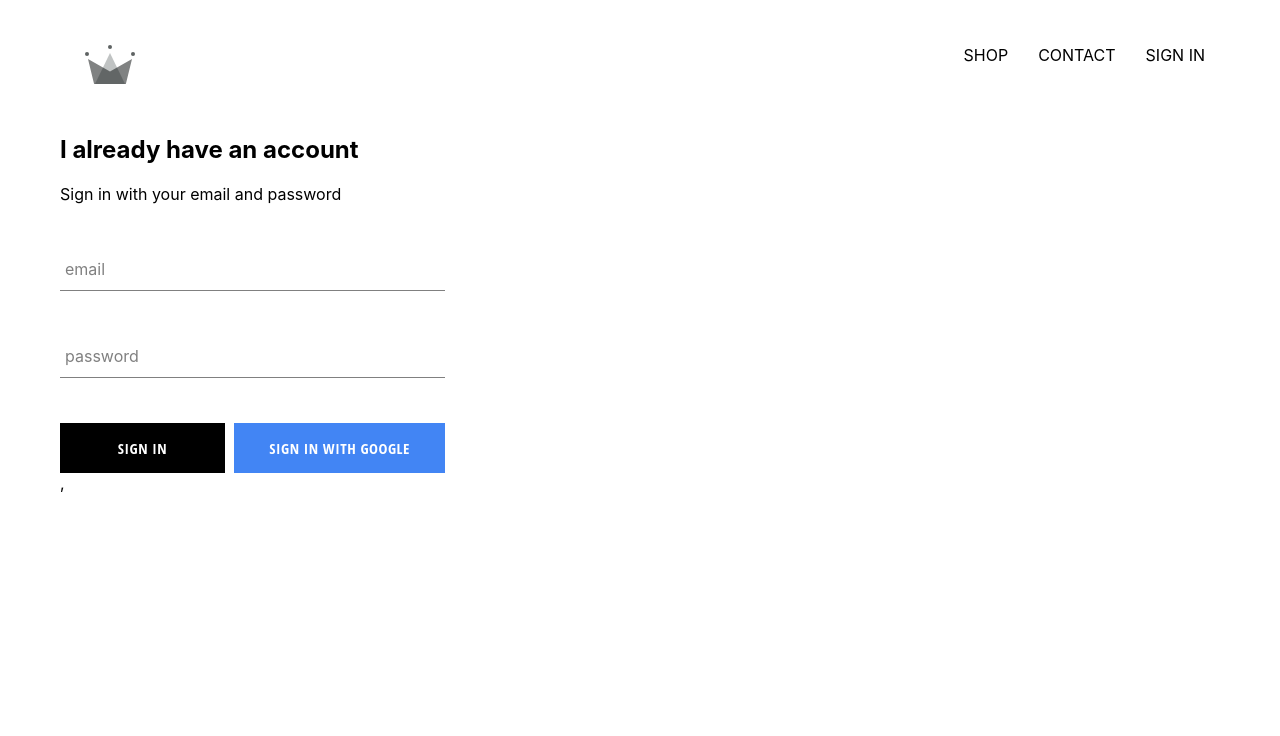
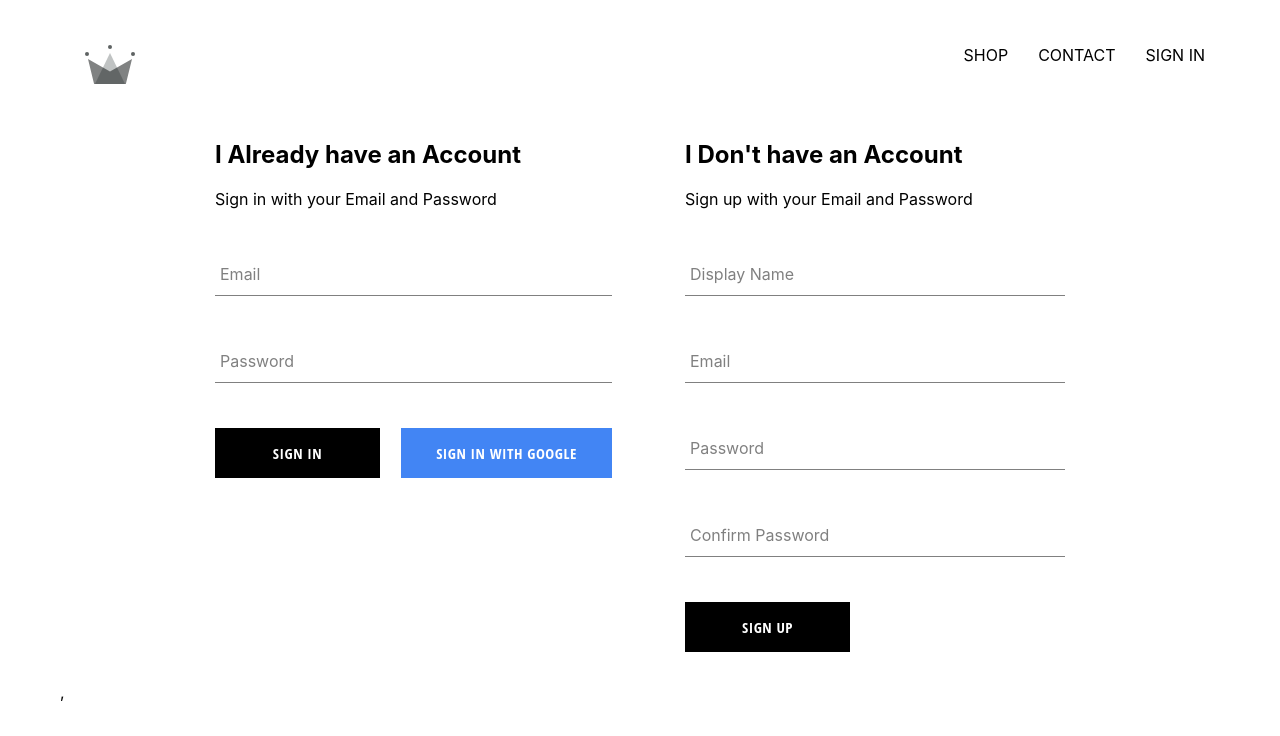
Before and after one commit to Himanshu-180875/crwn-clothing, a React (Create React App) app: page /signin in a window 1280 px wide. Shown: the top 736 px of the page. Built offline with nearby package versions, Linux system fonts and the light colour scheme; no server answers.

Commit message:
implemented firebase utils, included ability to store authenticated users into our firestore database

```diff
--- a/src/App.js
+++ b/src/App.js
@@ -6,7 +6,7 @@
 import ShopPage from './pages/shop/shop.component';
 import Header from './components/header/header.component.jsx';
 import SignInAndSignUpPage from './pages/sign-in-and-sign-up/sign-in-and-sign-up.component';
-import {auth} from './firebase/firebase.utils';
+import {auth , createUserProfileDocument} from './firebase/firebase.utils';
 
 
 class App extends React.Component {
@@ -20,12 +20,32 @@
   }
 
 unsubscibeFromAuth=null;
+
   componentDidMount() {
 
-    auth.onAuthStateChanged(user => {
-      this.setState({currentUser: user});
+    this.unsubscibeFromAuth= auth.onAuthStateChanged(async userAuth => {
+      if(userAuth){
+        const userRef = await createUserProfileDocument(userAuth);
+        userRef.onSnapshot(snapShot => {
 
-      console.log(user);
+          this.setState({
+            currentUser: {
+              id:snapShot.id,
+              ...snapShot.data()
+            }
+          })
+
+          console.log(this.state)
+        })
+
+
+      }
+      else{
+        this.setState({
+          currentUser:userAuth
+        })
+      }
+
     })
   }
 
--- a/src/components/sign-in/sign-in.component.jsx
+++ b/src/components/sign-in/sign-in.component.jsx
@@ -34,12 +34,12 @@
         return (
 
             <div className='sign-in'>
-            <h2>I already have an account </h2>
-            <span>Sign in with your email and password </span>
+            <h2>I Already have an Account </h2>
+            <span>Sign in with your Email and Password </span>
             <form onSubmit= {this.handleSubmit}>
-            <FormInput name="email" type="email" value={this.state.email} handleChange={this.handleChange} label="email" required />
+            <FormInput name="email" type="email" value={this.state.email} handleChange={this.handleChange} label="Email" required />
 
-            <FormInput name="password" type="password" value={this.state.password} handleChange={this.handleChange} label="password" required />
+            <FormInput name="password" type="password" value={this.state.password} handleChange={this.handleChange} label="Password" required />
 
             <div className='buttons'>
             <CustomButton type="submit" value="Submit Form" >Sign In</ CustomButton>
--- a/src/components/sign-in/sign-in.styles.scss
+++ b/src/components/sign-in/sign-in.styles.scss
@@ -1,5 +1,5 @@
 .sign-in{
-    width:385px;
+    width:31vw;
     display:flex;
     flex-direction:column;
     .title{
--- /dev/null
+++ b/src/components/sign-up/sign-up.component.jsx
@@ -0,0 +1,114 @@
+import React from 'react';
+
+import FormInput from '../form-input/form-input.component';
+import CustomButton from '../custom-button/custom-button.component';
+import {auth, createUserProfileDocument} from '../../firebase/firebase.utils';
+
+import './sign-up.styles.scss';
+
+class SignUp extends React.Component {
+    constructor(){
+        super();
+         this.state={
+             displayName: '',
+             email: '',
+             password: '',
+             confirmPassword: ''
+         }
+    }
+
+    handleSubmit = async event => {
+        event.preventDefault();
+        const {displayName,email,password,confirmPassword}=this.state;
+        if( password !== confirmPassword ){
+            alert("passwords don't match");
+            return;
+
+        }
+
+
+        try{
+
+            const {user}=await auth.createUserWithEmailAndPassword(email,password);
+            await createUserProfileDocument(user,{displayName});
+
+            this.setState=({
+             displayName: '',
+             email: '',
+             password: '',
+             confirmPassword: ''
+         });
+
+
+        }catch(error){
+            console.log(error);
+
+        }
+    };
+
+    handleChange = event => {
+        const {name, value}= event.target;
+
+        this.setState( {[name]: value} );
+    };
+
+    render(){
+        const {displayName,email,password,confirmPassword}=this.state;
+
+        return(
+
+            <div className='sign-up'>
+            <h2>I Don't have an Account</h2>
+            <span>Sign up with your Email and Password</span>
+            <form className='sign-up-form' onSubmit={this.handleSubmit}>
+            <FormInput
+            type='text'
+            name='displayName'
+            value={displayName}
+            onChange={this.handleChange}
+            label='Display Name'
+            required
+
+
+            />
+            <FormInput
+            type='email'
+            name='email'
+            value={email}
+            onChange={this.handleChange}
+            label='Email'
+            required
+
+
+            />
+            <FormInput
+            type='password'
+            name='password'
+            value={password}
+            onChange={this.handleChange}
+            label='Password'
+            required
+
+
+            />
+            <FormInput
+            type='password'
+            name='confirmPassword'
+            value={confirmPassword}
+            onChange={this.handleChange}
+            label='Confirm Password'
+            required
+
+
+            />
+            <CustomButton type='submit'>Sign Up </CustomButton>
+
+            </form>
+
+
+            </div>
+        )
+    }
+}
+
+export default SignUp;
--- /dev/null
+++ b/src/components/sign-up/sign-up.styles.scss
@@ -0,0 +1,9 @@
+.sign-up{
+    display:flex;
+    flex-direction:column;
+    width:380px;
+
+    .title{
+        margin: 10px 0;
+    }
+}
--- a/src/firebase/firebase.utils.js
+++ b/src/firebase/firebase.utils.js
@@ -14,6 +14,37 @@
     measurementId: "G-D75NZ2P5SX"
   };
 
+  export const createUserProfileDocument = async(userAuth, additionalData) => {
+
+    if(!userAuth) return;
+
+    const userRef = firestore.doc(`users/${userAuth.uid}`);
+    const snapShot= await userRef.get();
+
+    if(!snapShot.exists){
+
+      const {displayName, email }=userAuth;
+      const createdAt= new Date();
+      try{
+
+        await userRef.set({
+          displayName,
+          email,
+          createdAt,
+          ...additionalData
+        })
+
+      }catch(error){
+
+        console.log("error creating user", error.message);
+
+      }
+    }
+
+    return userRef;
+
+  }
+
   firebase.initializeApp(config);
 
   export const auth=firebase.auth();
--- a/src/pages/sign-in-and-sign-up/sign-in-and-sign-up.component.jsx
+++ b/src/pages/sign-in-and-sign-up/sign-in-and-sign-up.component.jsx
@@ -1,10 +1,14 @@
 import React from 'react';
 import SignIn from '../../components/sign-in/sign-in.component';
+import SignUp from '../../components/sign-up/sign-up.component';
 import './sign-in-and-sign-up.styles.scss';
 
 const SignInAndSignUpPage = () => (
 
-    <div className='sign-in-and-sign-up'><SignIn /></div>
+    <div className='sign-in-and-sign-up'>
+    <SignIn />
+    <SignUp />
+    </div>
 );
 
 export default SignInAndSignUpPage;
--- a/src/pages/sign-in-and-sign-up/sign-in-and-sign-up.styles.scss
+++ b/src/pages/sign-in-and-sign-up/sign-in-and-sign-up.styles.scss
@@ -0,0 +1,6 @@
+.sign-in-and-sign-up{
+    width:850px;
+    display:flex;
+    justify-content:space-between;
+    margin:30px auto;
+}
```
